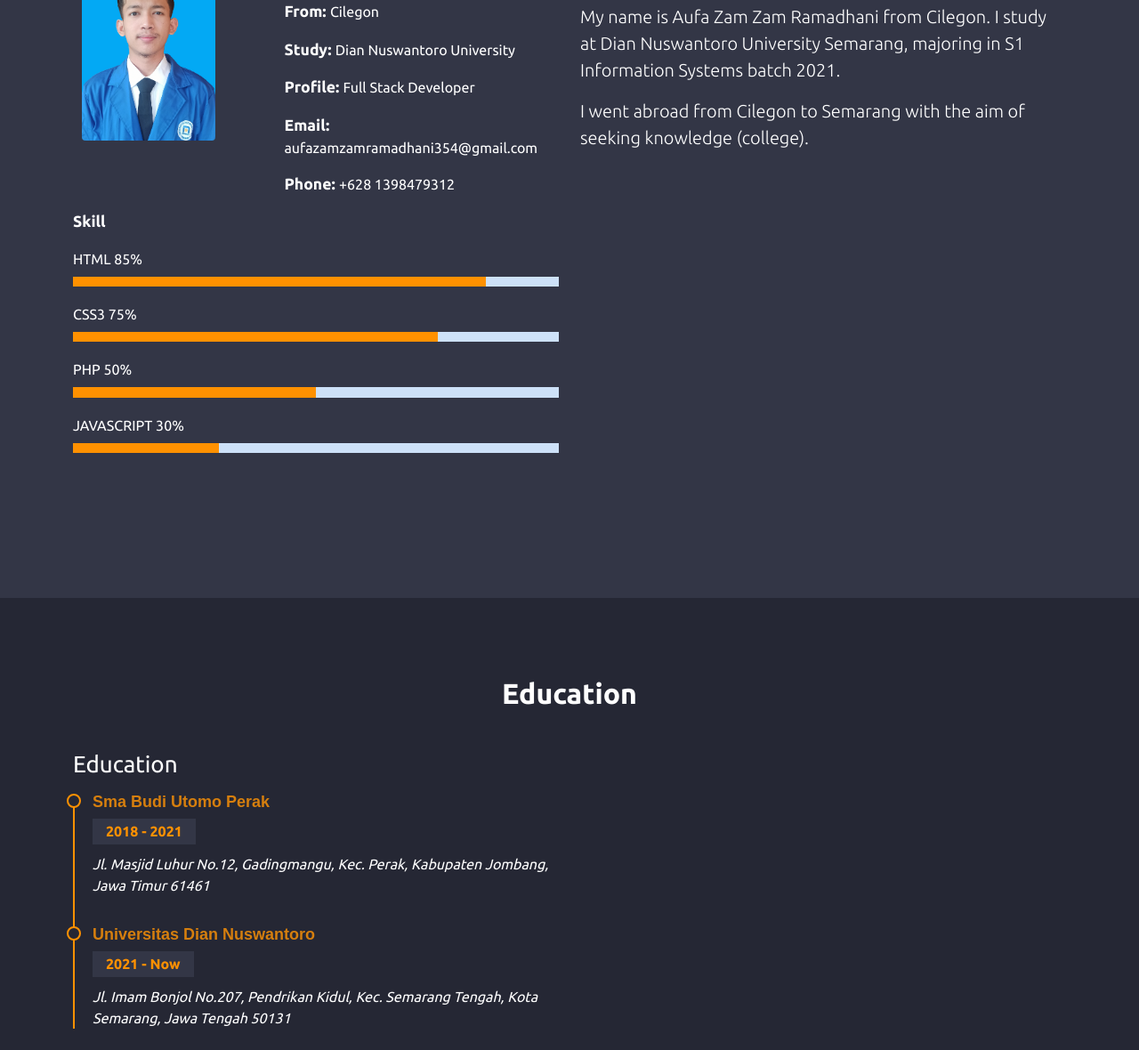
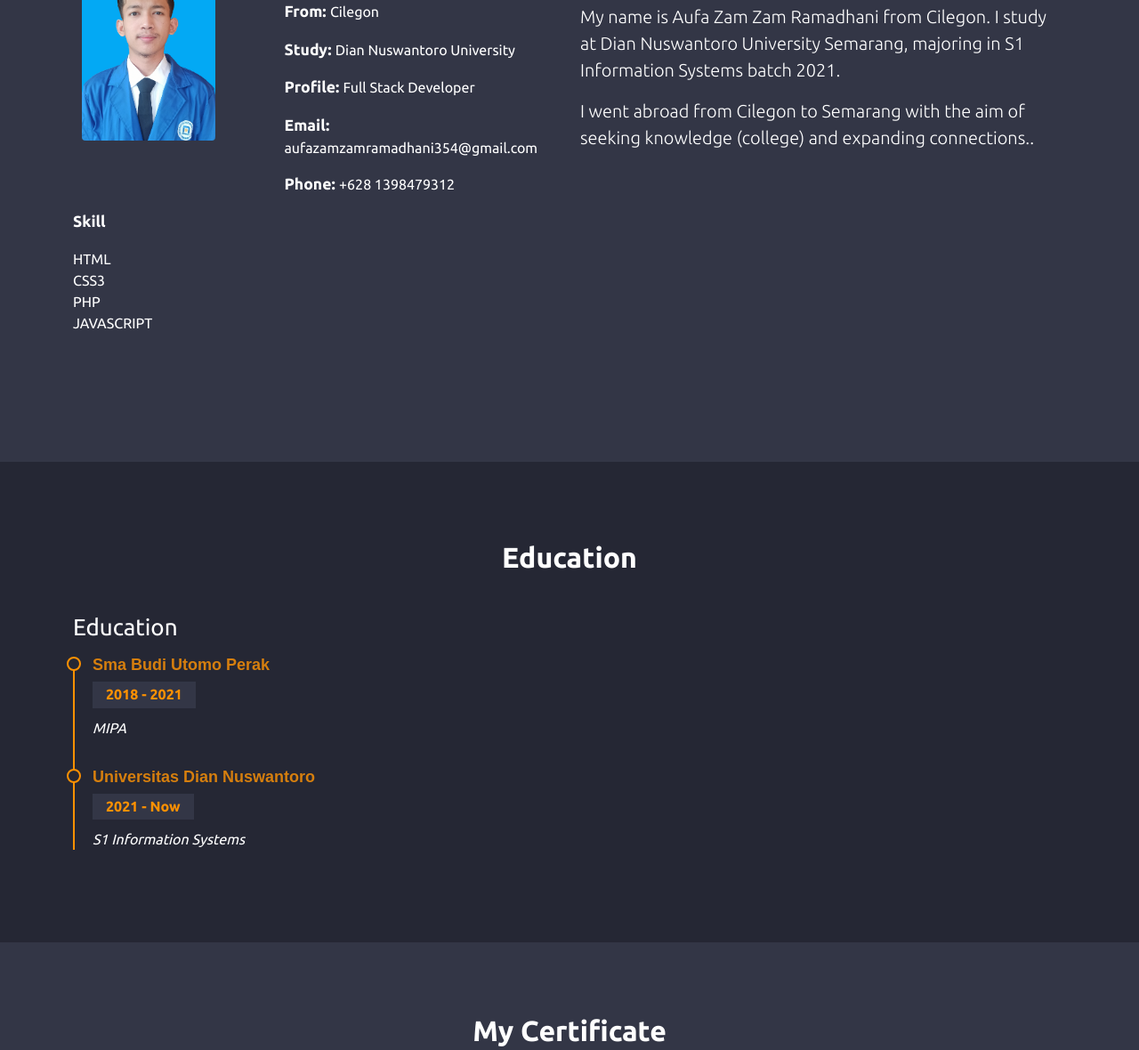
Before and after one commit to aufazamzamramadhani/aufazamzamramadhani, a plain HTML site: page index.html in a window 1280 px wide. Shown: the part 986-2166 px from the top of the page at 89% size. Drawn offline with nearby package versions, Linux system fonts and the light colour scheme; a script that the page names is missing.

Commit message:
menambahkan project terbaru

```diff
--- a/index.html
+++ b/index.html
@@ -184,22 +184,16 @@
                       </div>
                       <div class="skill-mf">
                         <p class="title-s fw-bold">Skill</p>
-                        <span>HTML</span> <span class="pull-right">85%</span>
-                        <div class="progress">
-                          <div class="progress-bar" role="progressbar" style="width: 85%" aria-valuenow="85" aria-valuemin="0" aria-valuemax="100"></div>
-                        </div>
-                        <span>CSS3</span> <span class="pull-right">75%</span>
-                        <div class="progress">
-                          <div class="progress-bar" role="progressbar" style="width: 75%" aria-valuenow="75" aria-valuemin="0" aria-valuemax="100"></div>
-                        </div>
-                        <span>PHP</span> <span class="pull-right">50%</span>
-                        <div class="progress">
-                          <div class="progress-bar" role="progressbar" style="width: 50%" aria-valuenow="50" aria-valuemin="0" aria-valuemax="100"></div>
-                        </div>
-                        <span>JAVASCRIPT</span> <span class="pull-right">30%</span>
-                        <div class="progress">
-                          <div class="progress-bar" role="progressbar" style="width: 30%" aria-valuenow="30" aria-valuemin="0" aria-valuemax="100"></div>
-                        </div>
+                        <span>HTML</span> <br>
+
+                        <span>CSS3</span>  <br>
+
+                        <span>PHP</span>  <br>
+
+                        <span>JAVASCRIPT</span></span>
+                        <!-- <div>
+                          <span>HTML</span> <span class="pull-right">85%</span>
+                        </div> -->
                       </div>
                     </div>
                     <div class="col-md-6">
@@ -208,7 +202,7 @@
                           <h2 class="title-left fw-bold">About me</h2>
                         </div>
                         <p class="lead">My name is Aufa Zam Zam Ramadhani from Cilegon. I study at Dian Nuswantoro University Semarang, majoring in S1 Information Systems batch 2021.</p>
-                        <p class="lead">I went abroad from Cilegon to Semarang with the aim of seeking knowledge (college).</p>
+                        <p class="lead">I went abroad from Cilegon to Semarang with the aim of seeking knowledge (college) and expanding connections..</p>
                       </div>
                     </div>
                   </div>
@@ -241,12 +235,12 @@
                 <div class="education-item">
                   <h4>Sma Budi Utomo Perak</h4>
                   <h5>2018 - 2021</h5>
-                  <p><em>Jl. Masjid Luhur No.12, Gadingmangu, Kec. Perak, Kabupaten Jombang, Jawa Timur 61461</em></p>
+                  <p><em>MIPA</em></p>
                 </div>
                 <div class="education-item">
                   <h4>Universitas Dian Nuswantoro</h4>
                   <h5>2021 - Now</h5>
-                  <p><em>Jl. Imam Bonjol No.207, Pendrikan Kidul, Kec. Semarang Tengah, Kota Semarang, Jawa Tengah 50131</em></p>
+                  <p><em>S1 Information Systems</em></p>
                 </div>
               </div>
 
@@ -414,8 +408,8 @@
           </div>
       </div>
           <div class="row justify-content-center">
-            <div class="col-md-4 mb-3">
-              <div class="card border-5 m-1 ">
+            <div class="col-md-4 mb-3 ">
+              <div class="card border-5 m-1 " >
                   <img src="img/project/Build Your Personal Branding Content Marketing with Figma.png" class="card-img-top" alt="Photo Project Build Your Personal Branding: Content Marketing with Figma">
                   <div class="card-body">
                     <p class="card-text">Build Your Personal Branding: Content Marketing with Figma</p>
@@ -445,7 +439,16 @@
               <div class="card border-5 m-1">
                   <img src="img/project/Full-Stack Web Developer.png" class="card-img-top" alt="Galery 5">
                   <div class="card-body">
-                    <p class="card-text">Full-Stack Web Developer</p>
+                    <p class="card-text"> UI UX Full-Stack Web Developer</p>
+                  </div>
+              </div>
+            </div>
+
+            <div class="col-md-4 mb-3">
+              <div class="card border-5 m-1">
+                  <img src="img/project/Learn Design Sprint With Figma Healthcare App.png" class="card-img-top" alt="Galery 5">
+                  <div class="card-body">
+                    <p class="card-text">Learn Design Sprint With Figma Healthcare App</p>
                   </div>
               </div>
             </div>
```
Also changed, not shown: img/project/Build Your Personal Branding Content Marketing with Figma.png, img/project/Build Your Personal Branding Content Marketing with Figma1.png (added), img/project/Learn Design Sprint With Figma Healthcare App.png (added).
